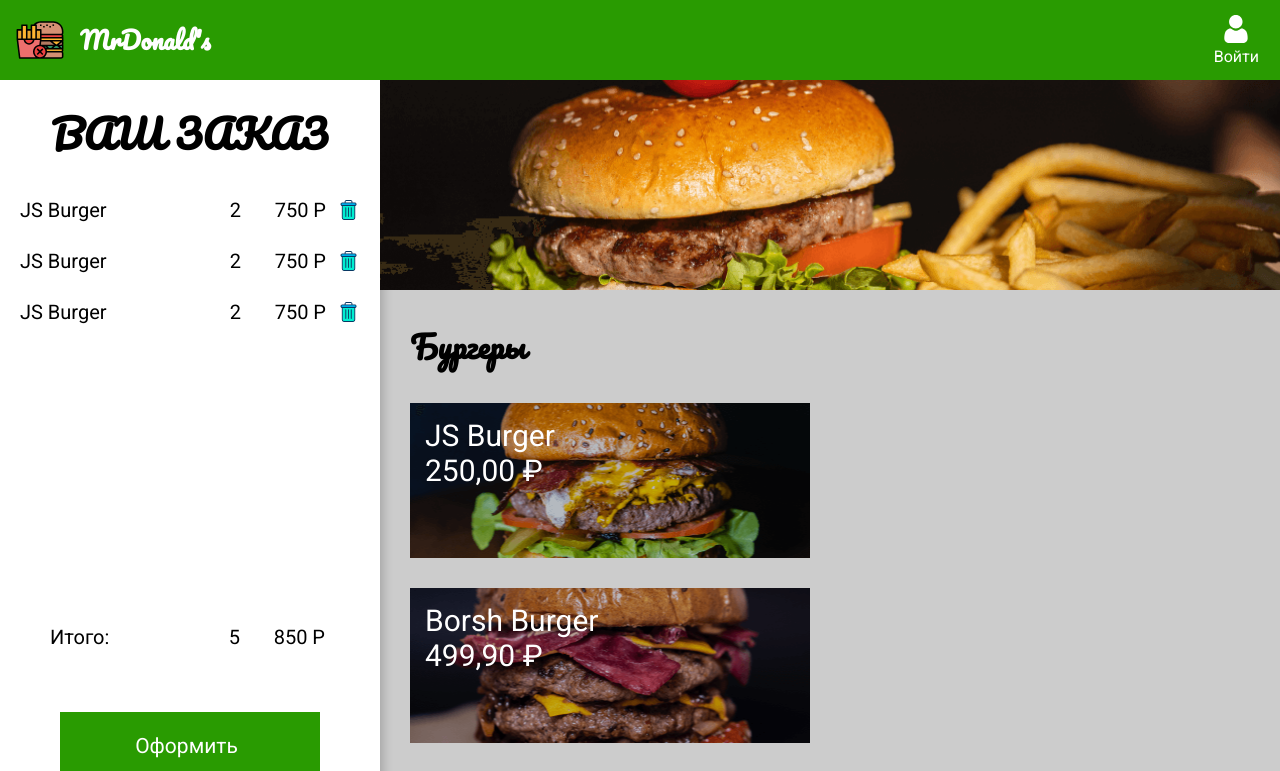
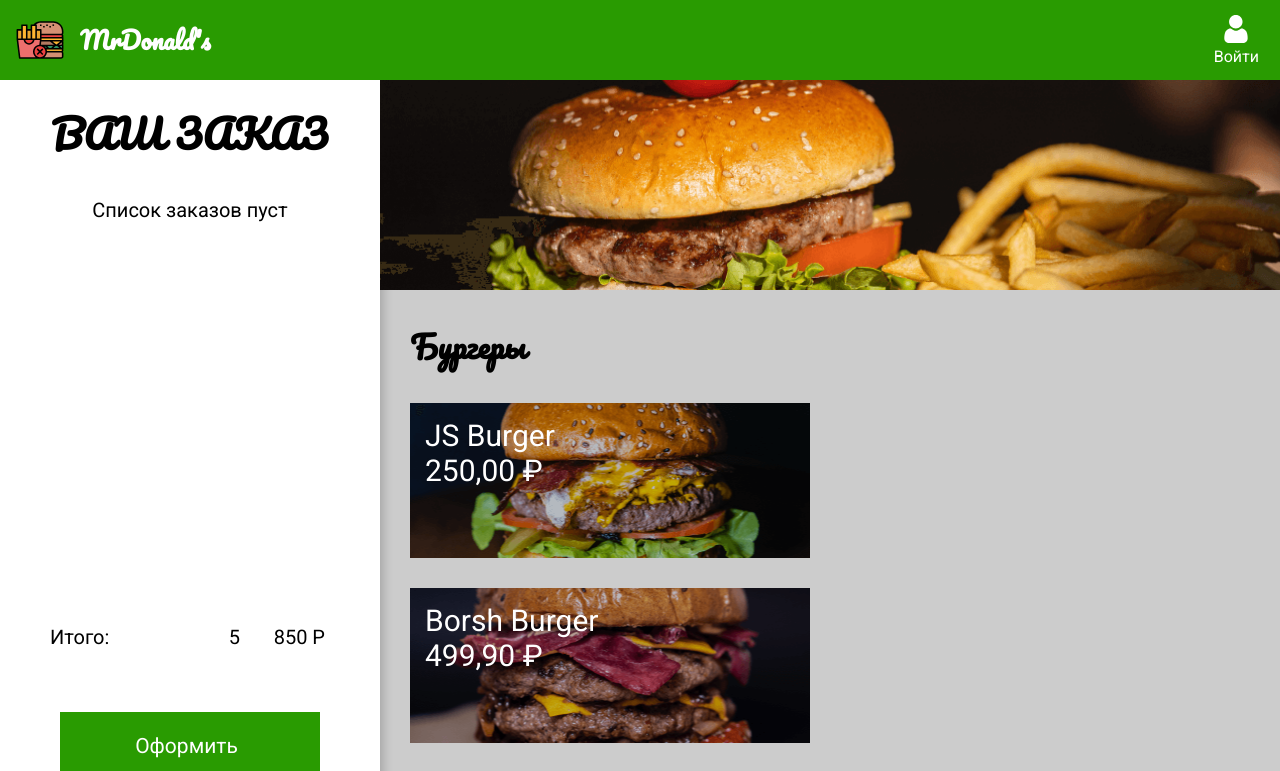
Before and after one commit to Bassslaper/React-Course, a React (Create React App) app in the folder Lesson03/react-project/: page / in a window 1280 px wide. Shown: the top 771 px of the page. Built offline with nearby package versions, Linux system fonts and the light colour scheme.

Commit message:
Добавили Order Меню

```diff
--- a/Lesson03/react-project/src/App.js
+++ b/Lesson03/react-project/src/App.js
@@ -1,27 +1,27 @@
 /* eslint-disable no-unused-vars */
 import React from 'react';
-import GlobalStyle from './Components/GlobalStyle';
+import GlobalStyle from './Components/Style/GlobalStyle';
 import styled from 'styled-components';
-import NavBar from './Components/NavBar';
-import { Order } from './Components/Order';
-import { Menu } from './Components/Menu';
-import { ModalItem } from './Components/ModalItem';
-
+import NavBar from './Components/NavBar/NavBar';
+import { Order } from './Components/Order/Order';
+import { Menu } from './Components/Menu/Menu';
+import { ModalItem } from './Components/Menu/ModalItem';
+import { useOpenItem } from './Components/Hooks/useOpenItem';
+import { useOrders } from './Components/Hooks/useOrders';
 
 function App() {
 
-  const [openItem, setOpenItem] = React.useState(null);
+  const openItem = useOpenItem();
+  const orders = useOrders();
+
 
   return (
     <>
       <GlobalStyle/>
       <NavBar/>
-      <Order/>
-      <Menu setOpenItem={setOpenItem}/>
-      <ModalItem
-          openItem={openItem}
-          setOpenItem={setOpenItem}
-      />
+      <Order {...orders}/>
+      <Menu {...openItem}/>
+     {openItem.openItem && <ModalItem {...openItem} {...orders}/> }
     </>
   );
 }
--- /dev/null
+++ b/Lesson03/react-project/src/Components/Hooks/useOpenItem.js
@@ -0,0 +1,6 @@
+import { useState } from 'react';
+
+export function useOpenItem () {
+  const [openItem, setOpenItem] = useState(null);
+  return { openItem, setOpenItem };
+}
--- /dev/null
+++ b/Lesson03/react-project/src/Components/Hooks/useOrders.js
@@ -0,0 +1,8 @@
+import { useState } from 'react';
+
+export function useOrders() {
+
+  const [orders, setOrders] = useState([]);
+
+  return { orders, setOrders };
+}
--- a/Lesson03/react-project/src/Components/Menu.js
+++ b/Lesson03/react-project/src/Components/Menu/Menu.js
@@ -2,9 +2,10 @@
 /* eslint-disable no-unused-vars */
 import React from 'react';
 import styled from 'styled-components';
-import dbMenu from './DBMenu';
+import dbMenu from '../DBMenu';
 import { ListItem } from './ListItem';
-import Banner from '../image/banner.png';
+import banner from '../../image/banner.png';
+
 
 const MenuStyled = styled.main`
   background-color: #ccc;
@@ -12,7 +13,8 @@
   margin-left: 380px;
 `;
 
-const BannerMenu = styled.div`
+
+const BannerMenu = styled.div `
   height: 210px;
   width: 100%;
   background-image: ${({ img }) => `url(${img})`};
@@ -27,7 +29,7 @@
 
 export const Menu = ({ setOpenItem }) => (
   <MenuStyled>
-    <BannerMenu img={Banner}/>
+    <BannerMenu img={banner}/>
     <SectionMenu>
       <h2>Бургеры</h2>
       <ListItem
--- a/Lesson03/react-project/src/Components/ModalItem.js
+++ b/Lesson03/react-project/src/Components/Menu/ModalItem.js
@@ -2,7 +2,7 @@
 /* eslint-disable no-unused-vars */
 import React from 'react';
 import styled from 'styled-components';
-import {ButtonCheckout} from './ButtonCheckout';
+import {ButtonCheckout} from '../Style/ButtonCheckout';
 
 const Overlay = styled.div`
   position: fixed;
@@ -51,15 +51,22 @@
 
 
 
-export const ModalItem = ({ openItem , setOpenItem}) => {
+export const ModalItem = ({ openItem , setOpenItem, orders, setOrders }) => {
 
-  function closeModal(e) {
+  const closeModal = (e) => {
     if(e.target.id === 'overlay') {
       setOpenItem(null);
     }
-  }
+  };
 
-  if(!openItem) return null;
+  const order = {
+    ...openItem
+  };
+
+  const addToOrder = () => {
+    setOrders([...orders, order]);
+    setOpenItem(null);
+  };
 
   return (
     <Overlay id="overlay" onClick={closeModal}>
@@ -70,7 +77,7 @@
             <h2>{openItem.name}</h2>
             <span>{openItem.price.toLocaleString('ru-RU', {style: 'currency', currency: 'RUB'})}</span>
          </ModalTitleBlock>
-         <ButtonCheckout>
+         <ButtonCheckout onClick={addToOrder}>
            Добавить
          </ButtonCheckout>
 
--- a/Lesson03/react-project/src/Components/NavBar.js
+++ b/Lesson03/react-project/src/Components/NavBar/NavBar.js
@@ -2,8 +2,8 @@
 /* eslint-disable no-unused-vars */
 import React from'react';
 import styled from 'styled-components';
-import logoImg from '../image/logo.svg';
-import signImg from '../image/sign.svg';
+import logoImg from '../../image/logo.svg';
+import signImg from '../../image/sign.svg';
 
 const NavBarStyled = styled.header`
   position: fixed;
@@ -11,7 +11,7 @@
   left: 0;
   z-index: 999;
   height: 80px;
-  width: 100vw;
+  width: 100%;
   display: flex;
   justify-content: space-between;
   align-items: center;
@@ -44,8 +44,8 @@
   align-items: center;
   flex-direction: column;
   font-size: 16px;
-}
 `;
+
 const ImgSign = styled.img`
   height: 28px;
   margin-bottom: 4px;
--- a/Lesson03/react-project/src/Components/Order.js
+++ b/Lesson03/react-project/src/Components/Order/Order.js
@@ -2,7 +2,7 @@
 /* eslint-disable no-unused-vars */
 import React from 'react';
 import styled from 'styled-components';
-import {ButtonCheckout} from './ButtonCheckout';
+import {ButtonCheckout} from '../Style/ButtonCheckout';
 import { OrderListItem } from './OrderListItem';
 
 const OrderStyled = styled.section`
@@ -48,20 +48,22 @@
 
 `;
 
+const EmptyList = styled.p`
+  text-align: center;
+`;
 
 
-
-export const Order = () => {
+export const Order = ({ orders}) => {
   return (
     <>
       <OrderStyled>
         <OrderTitle>Ваш заказ</OrderTitle>
         <OrderContent>
-          <OrderList>
-            <OrderListItem></OrderListItem>
-            <OrderListItem></OrderListItem>
-            <OrderListItem></OrderListItem>
-          </OrderList>
+          {orders.length ? <OrderList>
+            {orders.map(order => <OrderListItem key={order.id} order={order}/>)}
+          </OrderList> :
+            <EmptyList>Список заказов пуст</EmptyList>
+          }
         </OrderContent>
           <OrderTotal>
             <span>Итого:</span>
--- a/Lesson03/react-project/src/Components/OrderListItem.js
+++ b/Lesson03/react-project/src/Components/Order/OrderListItem.js
@@ -2,7 +2,7 @@
 /* eslint-disable no-unused-vars */
 import React from 'react';
 import styled from 'styled-components';
-import garbageCanImg from '../image/garbage_can.svg';
+import garbageCanImg from '../../image/garbage_can.svg';
 
 const GarbageButton = styled.button`
   width: 24px;
@@ -36,12 +36,12 @@
 `;
 
 
-export const OrderListItem = () => (
+export const OrderListItem = ({ order }) => (
 
   <OrderItemStyled>
-    <ItemName>JS Burger</ItemName>
+    <ItemName>{order.name}</ItemName>
     <span>2</span>
-    <ItemPrice>750 Р</ItemPrice>
+    <ItemPrice>{order.price.toLocaleString('ru-RU', {style: 'currency', currency: 'RUB'})}</ItemPrice>
     <GarbageButton/>
   </OrderItemStyled>
 
```
Also changed, not shown: Lesson03/react-project/src/Components/Menu/ListItem.js (renamed from Lesson03/react-project/src/Components/ListItem.js), Lesson03/react-project/src/Components/Style/ButtonCheckout.js (renamed from Lesson03/react-project/src/Components/ButtonCheckout.js), Lesson03/react-project/src/Components/Style/GlobalStyle.js (renamed from Lesson03/react-project/src/Components/GlobalStyle.js).
